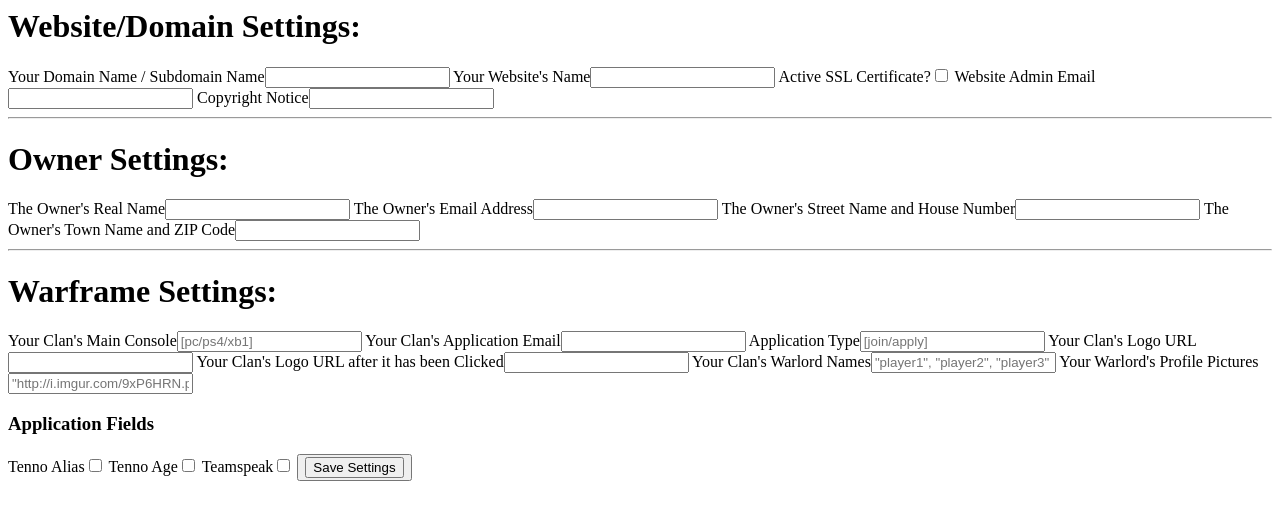
After one commit to lucakiebel/wf-clan-page, a PHP site: page /_assets/includes/admin_install/body.php in a window 1280 px wide. The commit adds this page. Shown: the top 520 px of the page. Run offline with PHP 8.4, Linux system fonts and the light colour scheme.

Commit message:
Added /admin
Admin Interface for easy Configuration without ever touching a PHP file

```diff
--- a/_assets/config.php
+++ b/_assets/config.php
@@ -1,6 +1,6 @@
 <?php
 
-// TODO put all of this in /install/install.php and make a nice Frontend ^^
+// TODO put all of this in /admin/install.php and make a nice Frontend ^^
 
 
 /*
@@ -14,20 +14,21 @@
 
     //style and backend
     $website_ready                  = false;                                                // Change this Boolean to true if you are done working on your website, this will remove the Warning on the Website's top
+    $website_ssl                    = "false";                                              // Change to true if you have an Active SSL Certificate
     $domain_name                    = "your-warframe-clan.com";                             // Your Clan's Fully Qualified Domain Name (FQDN) (if you host it on a Subdomain e.g. your-clan.warframe-clans.com, then that's your FQDN)
     //$css_own_link                   = "../css/own.css";                                   // If you want to add own styles remove the two slashes in front of this line and add your stylesheets link here, if not, then don't ^^
     //$js_own_link                    = "../js/own.js";                                     // If you want to add own functions remove the two slashes in front of this line and add your js file link here, if not, then don't :P
-    $bs_css_link                    = "https://luca-kiebel.de/css/bootstrap.min.css";       // Bootstrap CSS Link, change this if you want Support for newer BS Versions
-    $bs_js_link                     = "https://luca-kiebel.de/js/bootstrap.min.js";         // Bootstrap JS Link, change this if you want Support for newer BS Versions
-    $bs_jq_link                     = "https://luca-kiebel.de/js/jquery.min.js";            // Bootstrap JQuery Link, change this if you want Support for newer BS Versions
     $site_admin_email               = "postmaster@$domain_name";                            // You are Required to have a Postmaster Contact for Queries and Error reporting. TODO make a contact form for reporting local errors
+
 
     //head.php settings
     $website_head_name              = "Your Warframe Clan";                                 // Your Clan's Name (used in Header and Title)
-    $website_head_pagename          = "Clan Website";                                       // Words behind the vertical bar in the Title
+    $website_head_page              = "Clan Website";                                       // Words behind the vertical bar in the Title
+
 
     //foot.php settings
     $website_foot_copyright         = "&copy; Your Warframe Clan 2015-2016";                // Your Clan's Copyright Notice
+
 
     //nav.php settings
     $website_nav_menu1              = "Menu 1";                                             // The first menu's name used in the Menu bar TODO make it an array!
@@ -36,6 +37,16 @@
     $website_nav_dropdown_inner1    = "Inner Menu 1";                                       // >∨
     $website_nav_dropdown_inner2    = "Inner Menu 2";                                       // The dropped down menu names
     $website_nav_dropdown_inner3    = "Inner Menu 3";                                       // >∧
+
+
+    //imprint page settings
+    $imp_owner_name                 = "Your Real Name";                                     // Law requires you to give your real name in imprints
+    $imp_owner_email                = "you@$domain_name";                                   // Law requires you to give your real email address in imprints
+    $imp_owner_address_street       = "Your Street, Your House number";                     // Law requires you to give your real address in imprints
+    $imp_owner_address_town_zip     = "Your Zip, your Town";                                // Law requires you to give your real address in imprints
+
+
+
 
 
     //warframe settings
@@ -54,6 +65,7 @@
                                              "<label><span>Your Age</span><input type=\"number\" name=\"age\"></label>",
                                                 "<label><span>Teampeak?</span><input type=\"checkbox\" name=\"ts\"></label>"];
                                                                                             // This is used in the Application Form. You can choose to set more fields/questions for applications. For ease of use, types are [text/number/checkbox]
+
 
     //constants, don't change 'em
     $alertFeed_pc                   = "http://content.warframe.com/dynamic/rss.php";        // Used in the Alert Section for PC Alerts
--- /dev/null
+++ b/_assets/includes/admin_install/body.php
@@ -0,0 +1,73 @@
+<?php
+require_once '../../../_assets/config.php'; ?>
+
+<?php
+//variablen mit dem Wert Null definieren:
+//website/domain settings
+$domain_name = $website_head_name = $site_admin_email = $website_foot_copyright = "";
+//owner settings
+$imp_owner_name = $imp_owner_email = $imp_owner_address_street = $imp_owner_address_town_zip = "";
+//warframe settings
+$wf_main_console = $wf_application_email = $wf_application_type = $wf_clan_logo = $wf_clan_logo_clicked = $wf_warlord_names = $wf_warlord_imgs = "";
+//application fields settings
+$wf_application_field = "";
+?>
+
+<form method="post" action="<?php echo htmlspecialchars($_SERVER["PHP_SELF"]);?>">
+    <h1>Website/Domain Settings:</h1>
+    <label><span>Your Domain Name / Subdomain Name</span><input type="url" name="domain_name"></label>
+    <label><span>Your Website's Name</span><input type="text" name="website_head_name"></label>
+    <label><span>Active SSL Certificate?</span><input type="checkbox" name="website_ssl" value="true"></label>
+    <label><span>Website Admin Email</span><input type="email" name="site_admin_email"></label>
+    <label><span>Copyright Notice</span><input type="text" name="website_foot_copyright"></label>
+    <hr>
+    <h1>Owner Settings:</h1>
+    <label><span>The Owner's Real Name</span><input type="text" name="imp_owner_name"></label>
+    <label><span>The Owner's Email Address</span><input type="email" name="imp_owner_email"></label>
+    <label><span>The Owner's Street Name and House Number</span><input type="text" name="imp_owner_address_street"></label>
+    <label><span>The Owner's Town Name and ZIP Code</span><input type="text" name="imp_owner_address_town_zip"></label>
+    <hr>
+    <h1>Warframe Settings:</h1>
+    <label><span>Your Clan's Main Console</span><input type="text" name="wf_main_console" placeholder="[pc/ps4/xb1]"></label>
+    <label><span>Your Clan's Application Email</span><input type="email" name="wf_application_email"></label>
+    <label><span>Application Type</span><input type="text" name="wf_application_type" placeholder="[join/apply]"></label>
+    <label><span>Your Clan's Logo URL</span><input type="text" name="wf_clan_logo"></label>
+    <label><span>Your Clan's Logo URL after it has been Clicked</span><input type="text" name="wf_clan_logo_clicked"></label>
+    <label><span>Your Clan's Warlord Names</span><input type="text" name="wf_warlord_names" placeholder='"player1", "player2", "player3"'></label>
+    <label><span>Your Warlord's Profile Pictures</span><input type="text" name="wf_warlord_imgs" placeholder='"http://i.imgur.com/9xP6HRN.png", "../../../img/stdicon.png", "player3icon.png"'></label>
+    <h3>Application Fields</h3>
+    <label><span>Tenno Alias</span><input type="checkbox" name="wf_application_field" value='<label><span>Your Tenno Alias</span><input type="text" name="name"></label>'></label>
+    <label><span>Tenno Age</span><input type="checkbox" name="wf_application_field" value='<label><span>Your Age</span><input type="number" name="age"></label>'></label>
+    <label><span>Teamspeak</span><input type="checkbox" name="wf_application_field" value='<label><span>Teampeak?</span><input type="checkbox" name="ts"></label>'></label>
+    <button class="btn"><input type="submit" value="Save Settings"></button>
+</form>
+
+<?php
+//input testen:
+    if ($_SERVER["REQUEST_METHOD"] == "POST") {
+        $domain_name = test_input($_POST["domain_name"]);
+        $website_head_name = test_input($_POST["website_head_name"]);
+        $website_ssl = test_input($_POST["website_ssl"]);
+        $site_admin_email = test_input($_POST["site_admin_email"]);
+        $website_foot_copyright = test_input($_POST["website_foot_copyright"]);
+        $imp_owner_name = test_input($_POST["imp_owner_name"]);
+        $imp_owner_address_street = test_input($_POST["imp_owner_address_street"]);
+        $imp_owner_address_town_zip = test_input($_POST["imp_owner_address_town_zip"]);
+
+    }
+
+    if ($website_ssl == "true") {
+        $f = fopen("../../../.htaccess", "a+") or die("Unable to open htaccess file!");
+        fwrite($f, '
+RewriteEngine On
+RewriteCond %{HTTPS} !=on
+RewriteRule ^(.*)$ https://%{HTTP_HOST}%{REQUEST_URI} [L,R=301]');
+        fclose($f);
+    }
+
+function test_input($data) {
+    $data = trim($data);
+    $data = stripslashes($data);
+    $data = htmlspecialchars($data);
+    return $data;
+}
--- a/_assets/includes/innerBody/colB.php
+++ b/_assets/includes/innerBody/colB.php
@@ -2,3 +2,5 @@
 require_once '../../../_assets/config.php';
 require_once '../error/still_built.php';
 require_once '../error/constants_changed.php';
+
+// TODO make the Blog Frontend and Backend
--- /dev/null
+++ b/admin/index.php
@@ -0,0 +1 @@
+<?php require_once '../_assets/config.php'; ?>
--- a/index.php
+++ b/index.php
@@ -2,7 +2,9 @@
 <?php require_once '_assets/config.php'; ?>
 <html lang="en">
     <head>
-        <?php require_once '_assets/includes/head.php'; ?>
+        <?php require_once '_assets/includes/head.php';
+        header($website_head_name, "Home");
+        ?>
     </head>
     <body>
         <?php include '_assets/includes/nav.php'; ?>
```
Also changed, not shown: _assets/includes/error/constants_changed.php (+4 -4 lines), _assets/includes/error/still_built.php (+6 -5 lines), _assets/includes/error/variables_unset.php (+5 -5 lines), _assets/includes/head.php (+14 -12 lines), admin/install.php (added, +14 -0 lines), .htaccess, img/stdicon.png (added), 1 other file.
